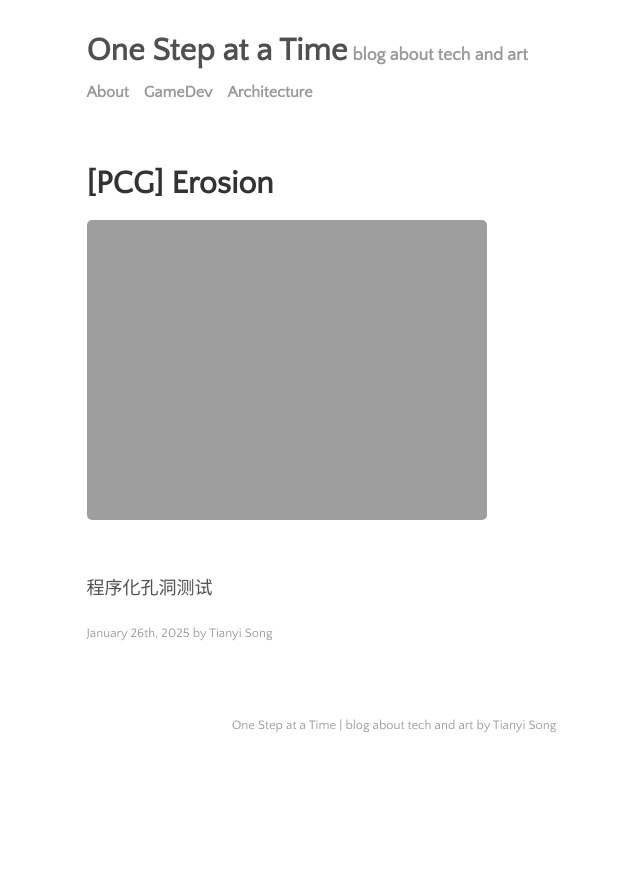
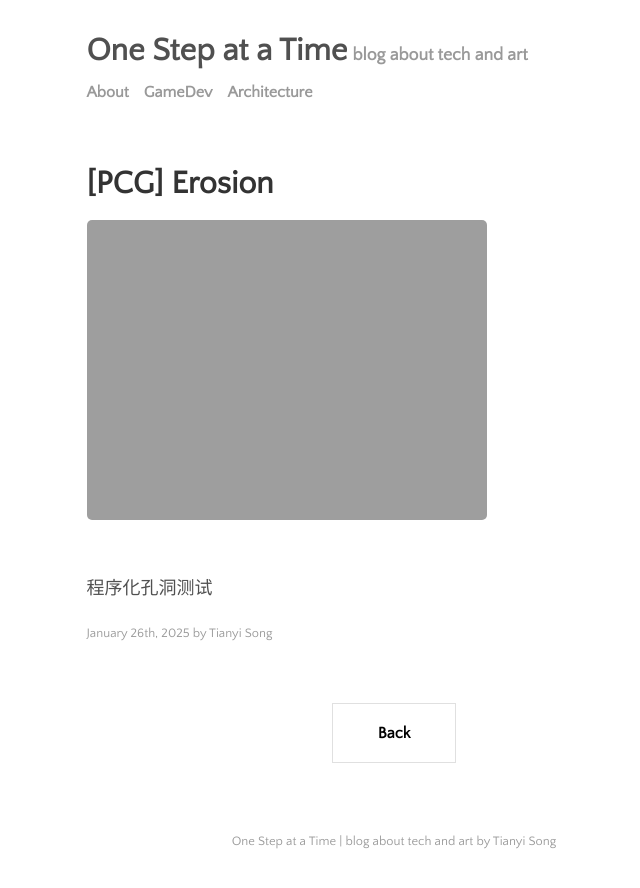
Before and after one commit to Sotyii/Sotyii.github.io, a Jekyll site: the page built from _posts/2025-01-26-erosion.md, in a window 1280 px wide. Shown: the top 888 px of the page, without its empty margins (246-886 px from the left). Built offline with Jekyll 4.4.1, drawn with Linux system fonts in a browser that asks for light colours.

Commit message:
add button back

```diff
--- a/_layouts/post.html
+++ b/_layouts/post.html
@@ -23,3 +23,6 @@ layout: default
 {% if site.data.settings.disqus.comments %}
   {% include disqus.html %}
 {% endif %}
+<nav class="pagination post-back-nav">
+  <a href="javascript:history.back()" class="pagination-button pagination-active">Back</a>
+</nav>
--- a/_sass/_post.scss
+++ b/_sass/_post.scss
@@ -29,3 +29,9 @@
 .related-posts a {
   text-decoration: none;
 }
+
+.post-back-nav {
+  margin-top: 2rem;
+  margin-bottom: 2rem;
+  padding-top: 1.5rem;
+}
```
